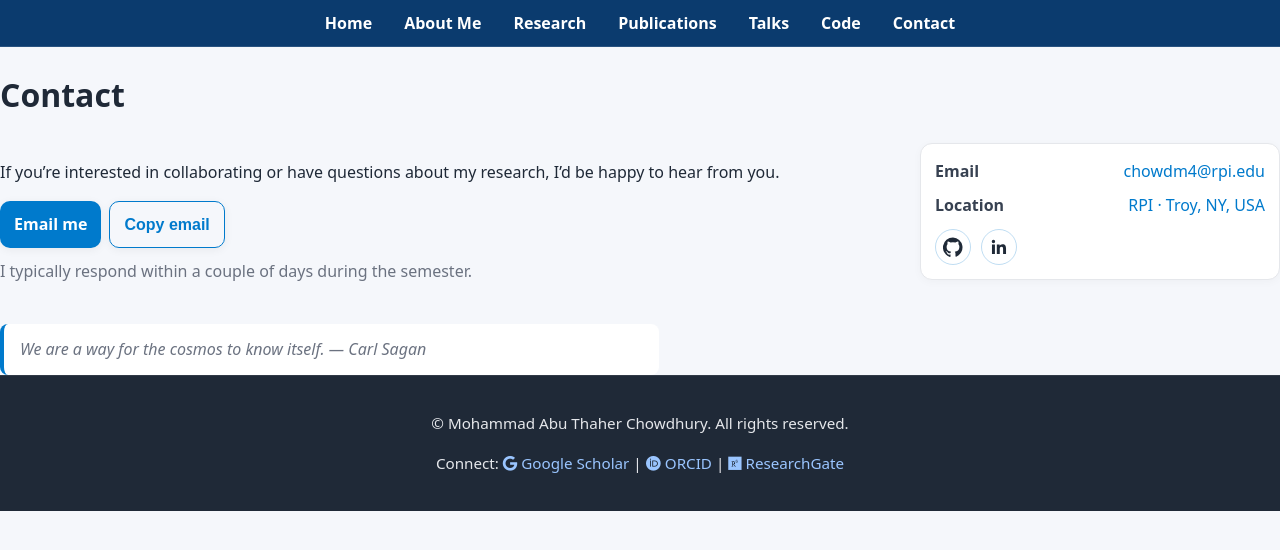
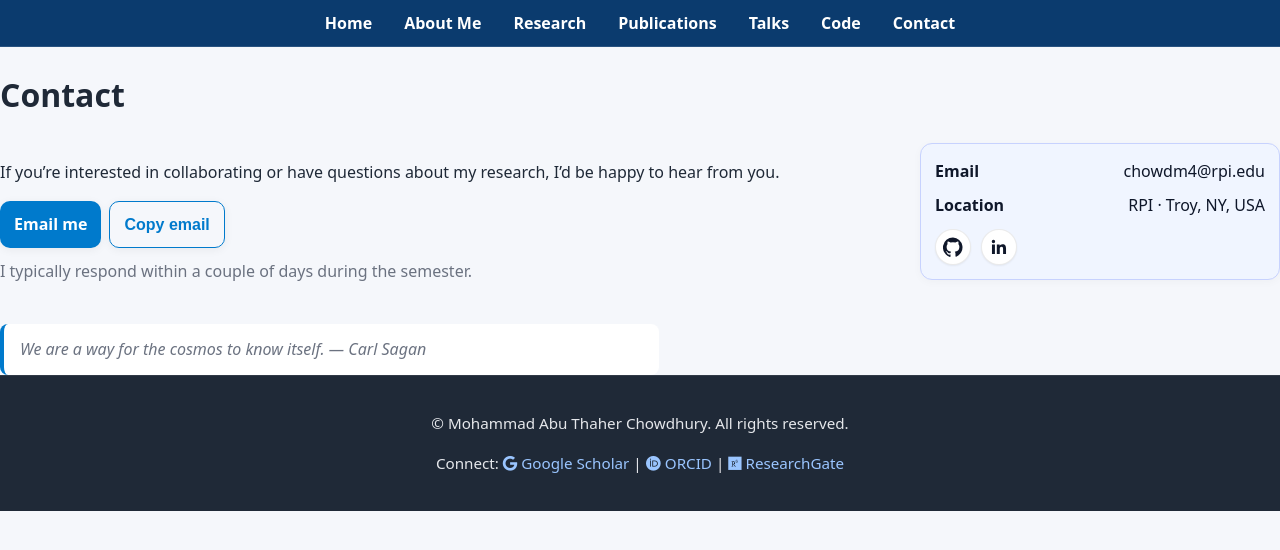
Before and after one commit to matc-thaher/website, a Jekyll site: the page built from contact.md, in a window 1280 px wide. Shown: the top 550 px of the page. Built offline with Jekyll 4.4.1, drawn with Linux system fonts in a browser that asks for light colours.

Commit message:
Update style.css

```diff
--- a/assets/css/style.css
+++ b/assets/css/style.css
@@ -583,6 +583,7 @@ footer a:hover { color: #cfe1ff; }
 .muted{ color: #6b7280; }
 
 /* Contact page layout */
+/* Contact page layout */
 .contact-grid{
   display: grid;
   grid-template-columns: minmax(0,1fr) 360px; /* text | card */
@@ -623,3 +624,47 @@ footer a:hover { color: #cfe1ff; }
 
 /* Small muted text */
 .muted{ color: #6b7280; }
+
+/* Contact card: higher contrast background + clear icon buttons */
+.contact-card{
+  background: #f0f5ff;           /* soft indigo tint for contrast */
+  border: 1px solid #c7d2fe;
+}
+
+.contact-card .label,
+.contact-card a{ color: #0f172a; }     /* darker text/links on tinted bg */
+.contact-card a:hover{ text-decoration: underline; }
+
+/* Make the social icons stand out as circular buttons */
+.contact-card .socials{
+  display: flex; gap: 10px; margin-top: 10px;
+}
+.contact-card .socials a{
+  display: inline-flex; align-items: center; justify-content: center;
+  width: 36px; height: 36px;
+  border-radius: 999px;
+  background: #ffffff;               /* white puck against the tinted card */
+  border: 1px solid rgba(0,0,0,.08);
+  color: #0f172a;                    /* SVGs use currentColor */
+  box-shadow: 0 1px 2px rgba(0,0,0,.06);
+  text-decoration: none;
+}
+.contact-card .socials a:hover{
+  transform: translateY(-1px);
+  box-shadow: 0 6px 14px rgba(0,0,0,.12);
+}
+
+/* Optional: dark-mode refinement */
+@media (prefers-color-scheme: dark){
+  .contact-card{
+    background: #0b1220;
+    border-color: #1e293b;
+  }
+  .contact-card .label,
+  .contact-card a{ color: #e6edf3; }
+  .contact-card .socials a{
+    background: #111827;
+    border-color: #2b3443;
+    color: #e6edf3;
+  }
+}
```
